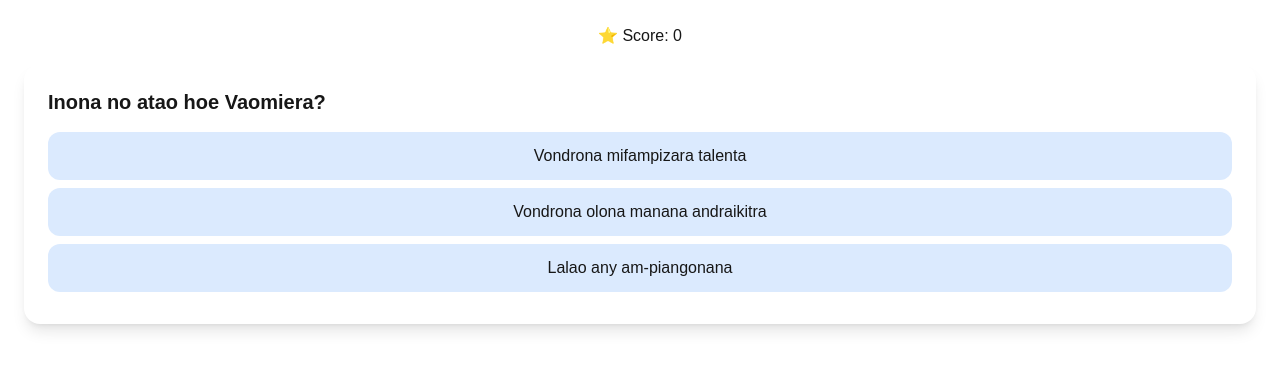
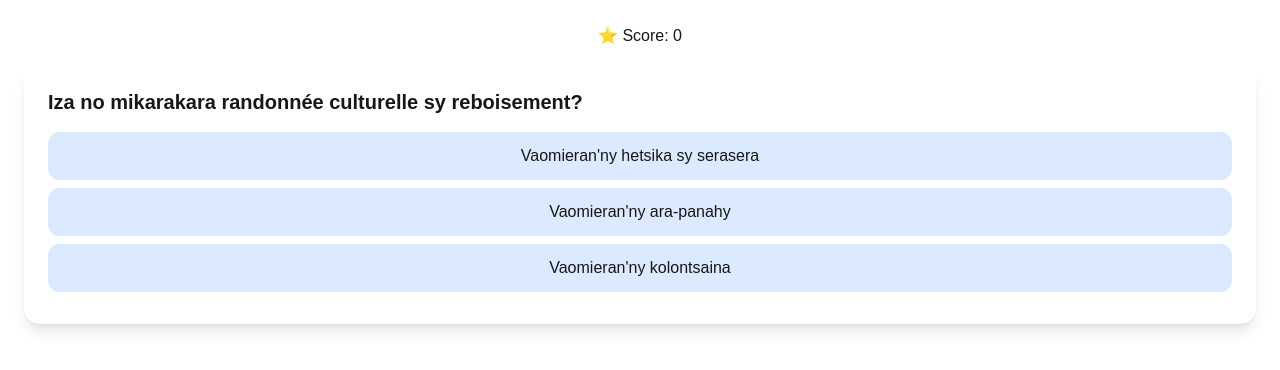
Before and after one commit to Tahiana07/vaomiera-games, a Next.js app: page /quiz in a window 1280 px wide. Shown: the top 370 px of the page. Built offline with nearby package versions, Linux system fonts and the light colour scheme.

Commit message:
update questions

```diff
--- a/data/questions.ts
+++ b/data/questions.ts
@@ -35,4 +35,67 @@ export const questions = [
     ],
     answer: "Mikolo ny ara-batana"
   },
+  {
+    question: "Iza no Vaomiera niforona aingana indrindra?",
+    options: [
+      "Vaomieran'ny fitaovana",
+      "Vaomieran'ny ankizy kely",
+      "Vaomieran'ny fitaizana ara-batana"
+    ],
+    answer: "Vaomieran'ny fitaovana"
+  },
+  {
+    question: "Iza no mizara partition rehefa mianatra hira?",
+    options: [
+      "Vaomieran'ny fitaovana",
+      "Vaomieran'ny zava-kanto",
+      "Vaomieran'ny ara-panahy"
+    ],
+    answer: "Vaomieran'ny zava-kanto"
+  },
+  {
+    question: "Firy no isan'ny Vaomiera?",
+    options: [
+      "6",
+      "7",
+      "8"
+    ],
+    answer: "7"
+  },
+  {
+    question: "Iza no Vaomiera manomana lasy?",
+    options: [
+      "Vaomieran'ny ara-panahy",
+      "Vaomieran'ny ankizy kely",
+      "Vaomieran'ny ara-batana"
+    ],
+    answer: "Vaomieran'ny ara-panahy"
+  },
+  {
+    question: "Iza no miandraikitra micro, sonorisation sy fitaovana hafa rehefa Krismasy?",
+    options: [
+      "Vaomieran'ny fitaovana",
+      "Vaomieran'ny zava-kanto",
+      "Vaomieran'ny ara-panahy"
+    ],
+    answer: "Vaomieran'ny fitaovana"
+  },
+  {
+    question: "Iza no mikarakara randonnée culturelle sy reboisement?",
+    options: [
+      "Vaomieran'ny hetsika sy serasera",
+      "Vaomieran'ny ara-panahy",
+      "Vaomieran'ny kolontsaina"
+    ],
+    answer: "Vaomieran'ny kolontsaina"
+  },
+  {
+    question: "Iza no manao publication amin'ny page Facebook an'ny STKRZaAF?",
+    options: [
+      "Vaomieran'ny hetsika sy serasera",
+      "Vaomieran'ny fitaizana ara-batana",
+      "Vaomieran'ny zava-kanto"
+    ],
+    answer: "Vaomieran'ny hetsika sy serasera"
+  },
 ];
```
